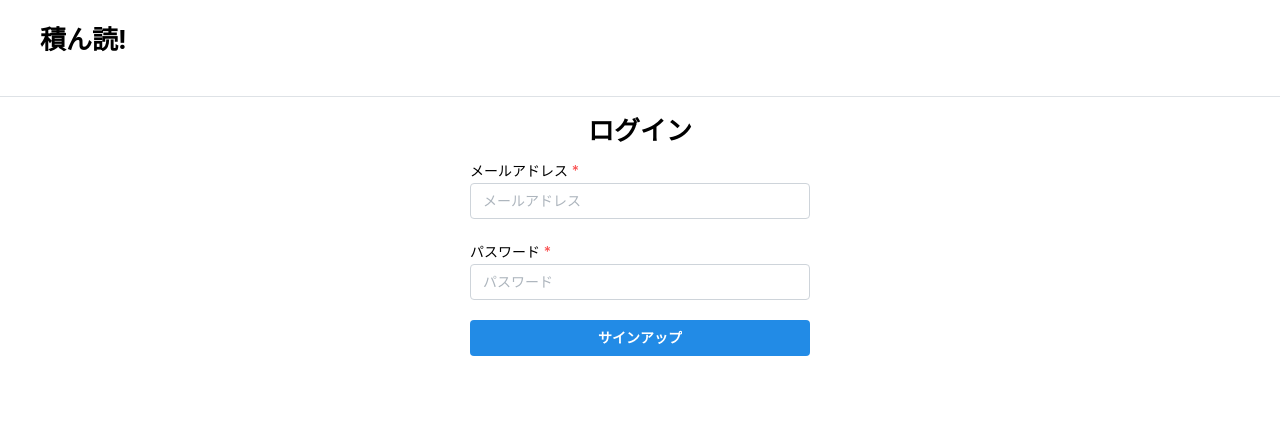
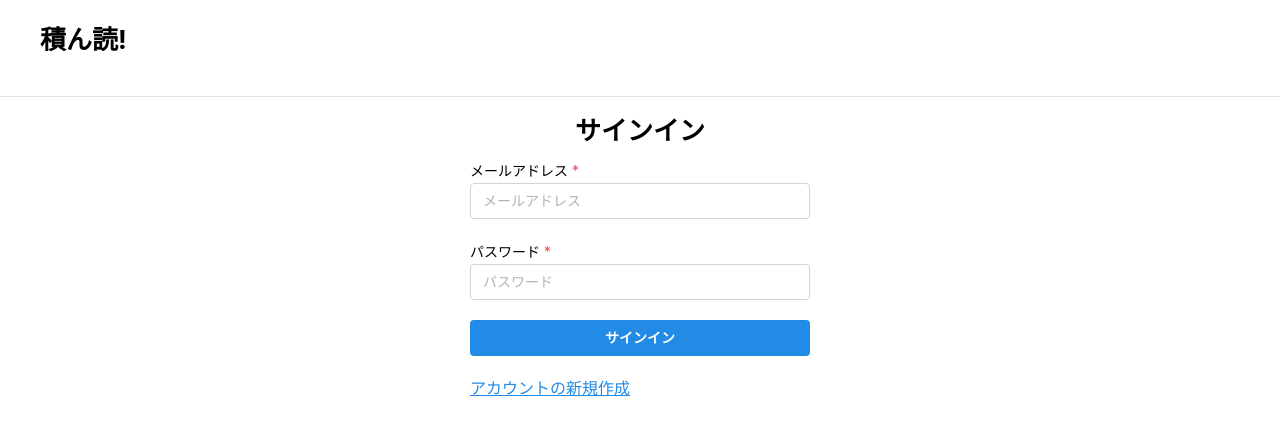
Before and after one commit to hiroki-kon/tsundoku, a React (Vite) app in the folder frontend/: page /signin in a window 1280 px wide. Shown: the top 434 px of the page. Built offline with nearby package versions, Linux system fonts and the light colour scheme; no server answers.

Commit message:
サインイン、サインアップを行き来できるように

```diff
--- a/frontend/src/components/SignIn/SignIn.tsx
+++ b/frontend/src/components/SignIn/SignIn.tsx
@@ -1,4 +1,4 @@
-import { TextInput, Checkbox, Button, Group, Box } from "@mantine/core";
+import { TextInput, Button, Box, Anchor } from "@mantine/core";
 import { useForm } from "@mantine/form";
 
 import classes from "./SignIn.module.css";
@@ -43,7 +43,11 @@ export const SignIn = ({ onSubmit }: Props) => {
           {...form.getInputProps("password")}
         />
 
-        <Button type="submit">サインアップ</Button>
+        <Button type="submit">サインイン</Button>
+
+        <Anchor href="/signup" underline="always">
+          アカウントの新規作成
+        </Anchor>
       </form>
     </Box>
   );
--- a/frontend/src/components/SignUp/SignUp.tsx
+++ b/frontend/src/components/SignUp/SignUp.tsx
@@ -1,4 +1,4 @@
-import { TextInput, Checkbox, Button, Group, Box } from "@mantine/core";
+import { TextInput, Button, Box, Anchor } from "@mantine/core";
 import { useForm } from "@mantine/form";
 import classes from "./SignUp.module.css";
 
@@ -51,6 +51,10 @@ export const SignUp = ({ onSubmit }: Props) => {
         />
 
         <Button type="submit">サインアップ</Button>
+
+        <Anchor href="/signin" underline="always">
+          サインイン
+        </Anchor>
       </form>
     </Box>
   );
--- a/frontend/src/pages/SignInPage/SignInPage.tsx
+++ b/frontend/src/pages/SignInPage/SignInPage.tsx
@@ -12,7 +12,7 @@ export const SignInPage = () => {
   return (
     <>
       <Title order={2} ta="center" pb={10}>
-        ログイン
+        サインイン
       </Title>
       <SignIn
         onSubmit={(values) => {
```
